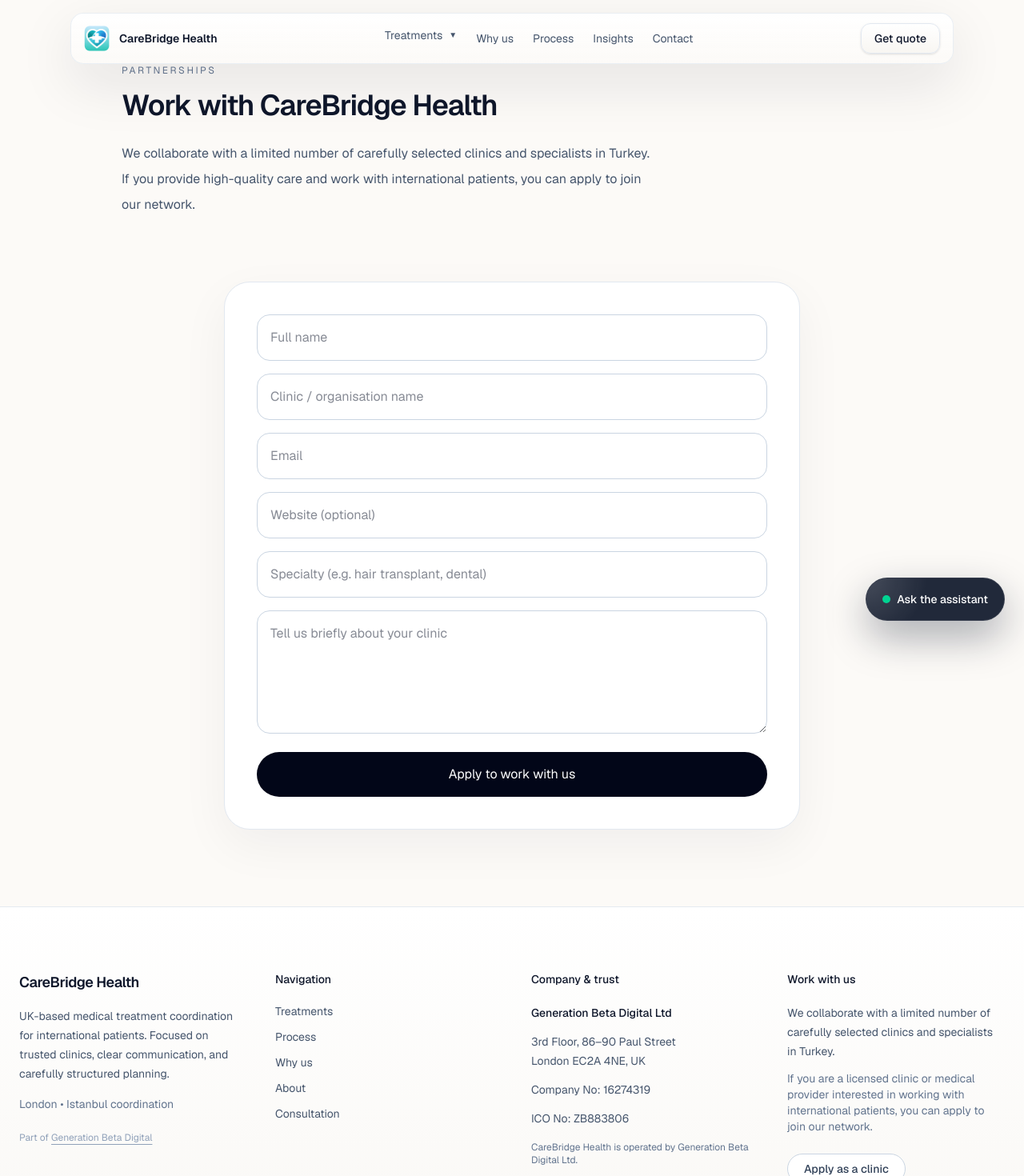
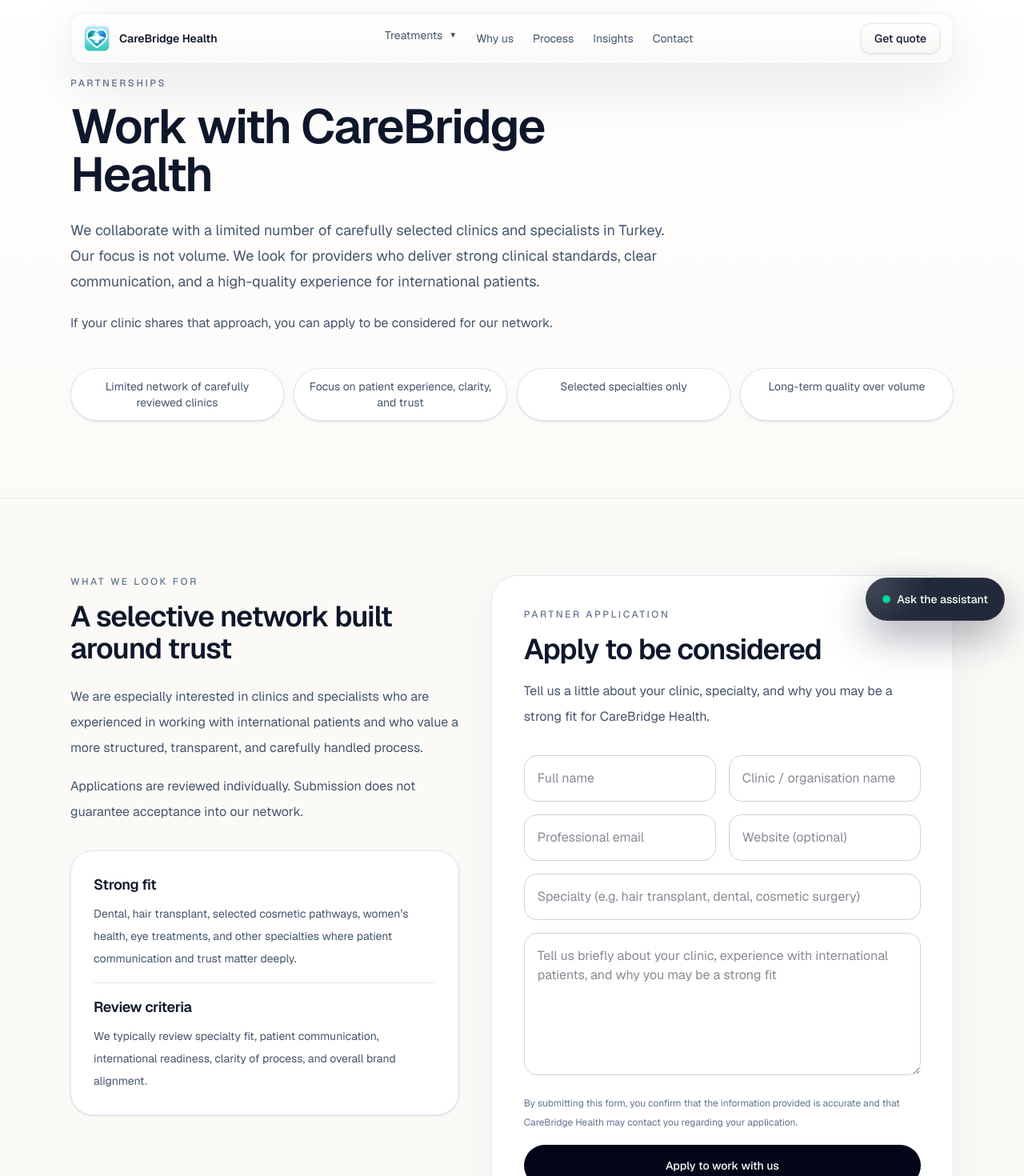
Before and after one commit to LyatifAhmed/carebridgehealth, a Next.js app: page /partner-application in a window 1280 px wide. Shown: the top 1470 px of the page at 80% size. Built offline with nearby package versions, Linux system fonts and the light colour scheme.

Commit message:
Refine partner application page and email flow

```diff
--- a/app/api/partner-application/route.ts
+++ b/app/api/partner-application/route.ts
@@ -4,12 +4,109 @@
 const resend = new Resend(process.env.RESEND_API_KEY);
 
 function escapeHtml(input: string) {
-  return input
+  return String(input)
     .replace(/&/g, "&amp;")
     .replace(/</g, "&lt;")
     .replace(/>/g, "&gt;")
     .replace(/"/g, "&quot;")
     .replace(/'/g, "&#039;");
+}
+
+function display(value: string) {
+  return value.trim() ? value.trim() : "Not provided";
+}
+
+function row(label: string, value: string) {
+  return `
+    <tr>
+      <td style="padding:10px 12px;border:1px solid #e2e8f0;background:#f8fafc;font-weight:600;width:190px;vertical-align:top;">
+        ${escapeHtml(label)}
+      </td>
+      <td style="padding:10px 12px;border:1px solid #e2e8f0;vertical-align:top;">
+        ${escapeHtml(display(value))}
+      </td>
+    </tr>
+  `;
+}
+
+function buildAdminHtml(data: {
+  name: string;
+  clinic: string;
+  email: string;
+  website: string;
+  specialty: string;
+  message: string;
+}) {
+  return `
+    <div style="font-family:Arial,Helvetica,sans-serif;color:#0f172a;line-height:1.6;max-width:760px;margin:0 auto;">
+      <h2 style="margin:0 0 14px 0;">New partner application — CareBridge Health</h2>
+
+      <p style="margin:0 0 18px 0;color:#475569;font-size:14px;">
+        A new clinic or provider partnership application has been submitted through the website.
+      </p>
+
+      <table style="border-collapse:collapse;width:100%;font-size:14px;">
+        <tbody>
+          ${row("Full name", data.name)}
+          ${row("Clinic / organisation", data.clinic)}
+          ${row("Email", data.email)}
+          ${row("Website", data.website)}
+          ${row("Specialty", data.specialty)}
+          ${row("Message", data.message)}
+        </tbody>
+      </table>
+    </div>
+  `;
+}
+
+function buildApplicantHtml(data: {
+  name: string;
+  clinic: string;
+  specialty: string;
+}) {
+  return `
+    <div style="font-family:Arial,Helvetica,sans-serif;line-height:1.7;color:#0f172a;max-width:640px;margin:0 auto;">
+      <div style="padding:32px 24px;border:1px solid #e2e8f0;border-radius:20px;background:#ffffff;">
+        <p style="margin:0 0 12px 0;font-size:13px;letter-spacing:.08em;text-transform:uppercase;color:#64748b;">
+          CareBridge Health
+        </p>
+
+        <h1 style="margin:0 0 18px 0;font-size:28px;line-height:1.2;">
+          We’ve received your partner application
+        </h1>
+
+        <p style="margin:0 0 16px 0;color:#475569;">
+          Hi ${escapeHtml(data.name)},
+        </p>
+
+        <p style="margin:0 0 16px 0;color:#475569;">
+          Thank you for your interest in working with CareBridge Health.
+        </p>
+
+        <p style="margin:0 0 16px 0;color:#475569;">
+          We’ve received your application and will review it carefully against our current partnership criteria, specialty fit, and overall alignment.
+        </p>
+
+        <div style="margin:24px 0;padding:16px 18px;border-radius:16px;background:#f8fafc;border:1px solid #e2e8f0;">
+          <p style="margin:0 0 8px 0;font-size:14px;color:#475569;">
+            Clinic / organisation: <strong>${escapeHtml(display(data.clinic))}</strong>
+          </p>
+          <p style="margin:0;font-size:14px;color:#475569;">
+            Specialty: <strong>${escapeHtml(display(data.specialty))}</strong>
+          </p>
+        </div>
+
+        <p style="margin:0 0 16px 0;color:#475569;">
+          Please note that submission does not guarantee acceptance into our network. We work with a limited number of carefully selected clinics and providers.
+        </p>
+
+        <p style="margin:0;color:#475569;">
+          Warm regards,<br />
+          <strong style="color:#0f172a;">CareBridge Health</strong>
+        </p>
+      </div>
+    </div>
+  `;
 }
 
 export async function POST(req: NextRequest) {
@@ -41,9 +138,11 @@
     }
 
     const toEmail = process.env.CONSULTATION_TO_EMAIL;
-    const fromEmail = process.env.CONSULTATION_FROM_EMAIL;
+    const fromEmail =
+      process.env.CONSULTATION_FROM_EMAIL ||
+      "CareBridge Health <onboarding@resend.dev>";
 
-    if (!toEmail || !fromEmail || !process.env.RESEND_API_KEY) {
+    if (!toEmail || !process.env.RESEND_API_KEY) {
       return NextResponse.json(
         { error: "Email service is not configured." },
         { status: 500 }
@@ -55,29 +154,31 @@
       to: toEmail,
       replyTo: email,
       subject: `New partner application: ${clinic}`,
-      html: `
-        <div style="font-family: Arial, Helvetica, sans-serif; color: #0f172a; line-height: 1.6;">
-          <h2 style="margin-bottom: 16px;">New partner application</h2>
+      html: buildAdminHtml({
+        name,
+        clinic,
+        email,
+        website,
+        specialty,
+        message,
+      }),
+    });
 
-          <p><strong>Full name:</strong> ${escapeHtml(name)}</p>
-          <p><strong>Clinic / organisation:</strong> ${escapeHtml(clinic)}</p>
-          <p><strong>Email:</strong> ${escapeHtml(email)}</p>
-          <p><strong>Website:</strong> ${escapeHtml(website || "Not provided")}</p>
-          <p><strong>Specialty:</strong> ${escapeHtml(specialty)}</p>
-
-          <div style="margin-top: 20px;">
-            <p><strong>Message:</strong></p>
-            <div style="background:#f8fafc;border:1px solid #e2e8f0;border-radius:12px;padding:16px;white-space:pre-wrap;">
-              ${escapeHtml(message || "No additional message.")}
-            </div>
-          </div>
-        </div>
-      `,
+    await resend.emails.send({
+      from: fromEmail,
+      to: email,
+      subject: "We’ve received your partner application",
+      html: buildApplicantHtml({
+        name,
+        clinic,
+        specialty,
+      }),
     });
 
     return NextResponse.json({ ok: true });
   } catch (error) {
     console.error("partner application route error", error);
+
     return NextResponse.json(
       { error: "Something went wrong while sending the application." },
       { status: 500 }
--- a/app/partner-application/page.tsx
+++ b/app/partner-application/page.tsx
@@ -19,6 +19,13 @@
   specialty: "",
   message: "",
 };
+
+const partnershipPoints = [
+  "Limited network of carefully reviewed clinics",
+  "Focus on patient experience, clarity, and trust",
+  "Selected specialties only",
+  "Long-term quality over volume",
+];
 
 export default function PartnerApplicationPage() {
   const [form, setForm] = useState(initialState);
@@ -60,32 +67,116 @@
 
   return (
     <main className="bg-[#fcfaf7] text-slate-900">
-      <section className="mx-auto max-w-5xl px-6 py-20">
-        <p className="text-xs uppercase tracking-[0.22em] text-slate-500">
+      <section className="border-b border-slate-200/80 bg-[linear-gradient(180deg,#ffffff_0%,#fcfaf7_100%)]">
+        <div className="mx-auto max-w-6xl px-6 py-20 md:py-24">
+          <div className="max-w-3xl">
+            <p className="text-xs font-medium uppercase tracking-[0.22em] text-slate-500">
               Partnerships
             </p>
 
-        <h1 className="mt-4 text-4xl font-semibold tracking-[-0.03em]">
+            <h1 className="mt-4 text-4xl font-semibold tracking-[-0.03em] md:text-6xl">
               Work with CareBridge Health
             </h1>
 
-        <p className="mt-6 max-w-2xl text-base leading-8 text-slate-600">
+            <p className="mt-6 text-base leading-8 text-slate-600 md:text-lg">
               We collaborate with a limited number of carefully selected clinics
-          and specialists in Turkey. If you provide high-quality care and work
-          with international patients, you can apply to join our network.
+              and specialists in Turkey. Our focus is not volume. We look for
+              providers who deliver strong clinical standards, clear communication,
+              and a high-quality experience for international patients.
             </p>
+
+            <p className="mt-5 text-base leading-8 text-slate-600">
+              If your clinic shares that approach, you can apply to be considered
+              for our network.
+            </p>
+          </div>
+
+          <div className="mt-10 grid gap-3 text-sm text-slate-600 sm:grid-cols-2 xl:grid-cols-4">
+            {partnershipPoints.map((item) => (
+              <div
+                key={item}
+                className="rounded-full border border-slate-200 bg-white px-4 py-3 text-center shadow-sm"
+              >
+                {item}
+              </div>
+            ))}
+          </div>
+        </div>
       </section>
 
-      <section className="pb-24">
-        <div className="mx-auto max-w-3xl px-6">
+      <section className="py-20 md:py-24">
+        <div className="mx-auto grid max-w-6xl gap-10 px-6 lg:grid-cols-[1.05fr_1.25fr]">
+          <div className="max-w-xl">
+            <p className="text-xs font-medium uppercase tracking-[0.22em] text-slate-500">
+              What we look for
+            </p>
+
+            <h2 className="mt-4 text-3xl font-semibold tracking-[-0.03em] md:text-4xl">
+              A selective network built around trust
+            </h2>
+
+            <div className="mt-6 space-y-4 text-base leading-8 text-slate-600">
+              <p>
+                We are especially interested in clinics and specialists who are
+                experienced in working with international patients and who value
+                a more structured, transparent, and carefully handled process.
+              </p>
+
+              <p>
+                Applications are reviewed individually. Submission does not
+                guarantee acceptance into our network.
+              </p>
+            </div>
+
+            <div className="mt-8 space-y-4 rounded-[28px] border border-slate-200 bg-white p-7 shadow-sm">
+              <div>
+                <h3 className="text-lg font-semibold tracking-[-0.02em]">
+                  Strong fit
+                </h3>
+                <p className="mt-2 text-sm leading-7 text-slate-600">
+                  Dental, hair transplant, selected cosmetic pathways, women’s
+                  health, eye treatments, and other specialties where patient
+                  communication and trust matter deeply.
+                </p>
+              </div>
+
+              <div className="border-t border-slate-200 pt-4">
+                <h3 className="text-lg font-semibold tracking-[-0.02em]">
+                  Review criteria
+                </h3>
+                <p className="mt-2 text-sm leading-7 text-slate-600">
+                  We typically review specialty fit, patient communication,
+                  international readiness, clarity of process, and overall brand
+                  alignment.
+                </p>
+              </div>
+            </div>
+          </div>
+
           <div className="rounded-[32px] border border-slate-200 bg-white p-8 shadow-[0_20px_60px_rgba(15,23,42,0.05)] md:p-10">
-            <form onSubmit={handleSubmit} className="space-y-4">
+            <div className="max-w-2xl">
+              <p className="text-xs font-medium uppercase tracking-[0.22em] text-slate-500">
+                Partner application
+              </p>
+
+              <h2 className="mt-4 text-3xl font-semibold tracking-[-0.03em] md:text-4xl">
+                Apply to be considered
+              </h2>
+
+              <p className="mt-4 text-sm leading-7 text-slate-600 md:text-base md:leading-8">
+                Tell us a little about your clinic, specialty, and why you may
+                be a strong fit for CareBridge Health.
+              </p>
+            </div>
+
+            <form onSubmit={handleSubmit} className="mt-8 space-y-4">
+              <div className="grid gap-4 md:grid-cols-2">
                 <input
                   placeholder="Full name"
                   value={form.name}
                   onChange={(e) => update("name", e.target.value)}
                   required
-                className="w-full rounded-2xl border border-slate-300 p-4 outline-none transition focus:border-slate-900 focus:ring-4 focus:ring-slate-900/5"
+                  className="w-full rounded-2xl border border-slate-300 bg-white px-4 py-4 outline-none transition focus:border-slate-900 focus:ring-4 focus:ring-slate-900/5"
                 />
 
                 <input
@@ -93,57 +184,73 @@
                   value={form.clinic}
                   onChange={(e) => update("clinic", e.target.value)}
                   required
-                className="w-full rounded-2xl border border-slate-300 p-4 outline-none transition focus:border-slate-900 focus:ring-4 focus:ring-slate-900/5"
+                  className="w-full rounded-2xl border border-slate-300 bg-white px-4 py-4 outline-none transition focus:border-slate-900 focus:ring-4 focus:ring-slate-900/5"
                 />
+              </div>
 
+              <div className="grid gap-4 md:grid-cols-2">
                 <input
                   type="email"
-                placeholder="Email"
+                  placeholder="Professional email"
                   value={form.email}
                   onChange={(e) => update("email", e.target.value)}
                   required
-                className="w-full rounded-2xl border border-slate-300 p-4 outline-none transition focus:border-slate-900 focus:ring-4 focus:ring-slate-900/5"
+                  className="w-full rounded-2xl border border-slate-300 bg-white px-4 py-4 outline-none transition focus:border-slate-900 focus:ring-4 focus:ring-slate-900/5"
                 />
 
                 <input
                   placeholder="Website (optional)"
                   value={form.website}
                   onChange={(e) => update("website", e.target.value)}
-                className="w-full rounded-2xl border border-slate-300 p-4 outline-none transition focus:border-slate-900 focus:ring-4 focus:ring-slate-900/5"
+                  className="w-full rounded-2xl border border-slate-300 bg-white px-4 py-4 outline-none transition focus:border-slate-900 focus:ring-4 focus:ring-slate-900/5"
                 />
+              </div>
 
               <input
-                placeholder="Specialty (e.g. hair transplant, dental)"
+                placeholder="Specialty (e.g. hair transplant, dental, cosmetic surgery)"
                 value={form.specialty}
                 onChange={(e) => update("specialty", e.target.value)}
                 required
-                className="w-full rounded-2xl border border-slate-300 p-4 outline-none transition focus:border-slate-900 focus:ring-4 focus:ring-slate-900/5"
+                className="w-full rounded-2xl border border-slate-300 bg-white px-4 py-4 outline-none transition focus:border-slate-900 focus:ring-4 focus:ring-slate-900/5"
               />
 
               <textarea
-                placeholder="Tell us briefly about your clinic"
+                placeholder="Tell us briefly about your clinic, experience with international patients, and why you may be a strong fit"
                 value={form.message}
                 onChange={(e) => update("message", e.target.value)}
-                rows={5}
-                className="w-full rounded-2xl border border-slate-300 p-4 outline-none transition focus:border-slate-900 focus:ring-4 focus:ring-slate-900/5"
+                rows={6}
+                className="w-full rounded-2xl border border-slate-300 bg-white px-4 py-4 outline-none transition focus:border-slate-900 focus:ring-4 focus:ring-slate-900/5"
               />
+
+              <p className="text-xs leading-6 text-slate-500">
+                By submitting this form, you confirm that the information
+                provided is accurate and that CareBridge Health may contact you
+                regarding your application.
+              </p>
 
               <button
                 type="submit"
                 disabled={sending}
-                className="w-full rounded-full bg-slate-950 p-4 text-white transition hover:opacity-90 disabled:opacity-50"
+                className="w-full rounded-full bg-slate-950 px-6 py-4 text-sm font-medium text-white transition hover:opacity-90 disabled:opacity-50"
               >
                 {sending ? "Submitting..." : "Apply to work with us"}
               </button>
             </form>
 
-            {submitted && (
-              <div className="mt-6 rounded-2xl bg-emerald-50 p-4 text-sm text-emerald-700">
-                Application received. We’ll review and get back to you.
+            {submitted ? (
+              <div className="mt-6 rounded-2xl border border-emerald-200 bg-emerald-50 p-4 text-sm text-emerald-700">
+                Application received. We’ll review it carefully and get back to
+                you if there may be a fit.
               </div>
-            )}
+            ) : null}
           </div>
         </div>
+      </section>
+
+      <section className="mx-auto max-w-5xl px-6 pb-16 text-sm leading-7 text-slate-500 md:pb-20">
+        CareBridge Health is an independent coordination brand and not a clinic.
+        Any future collaboration is subject to review, alignment, and separate
+        approval.
       </section>
     </main>
   );
```
Lines whose indentation alone changed are shown as unchanged.
